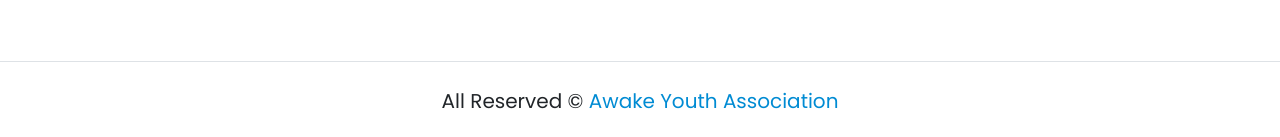
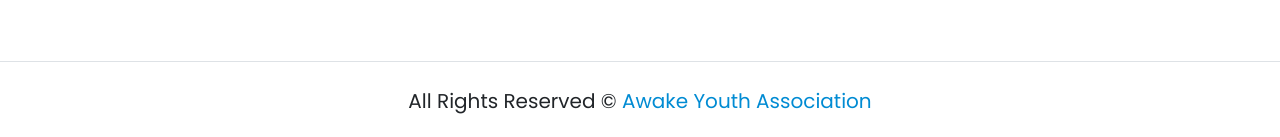
Before and after one commit to fokhrul2029/Awake-Youth-Association, a plain HTML site: page index.html in a window 1280 px wide. Shown: the part 3268-3405 px from the top of the page. Drawn offline with nearby package versions, Linux system fonts and the light colour scheme; files whose address does not match are found by name; a web font is replaced by a local one.

Commit message:
update the application

```diff
--- a/index.html
+++ b/index.html
@@ -376,7 +376,7 @@
     <!-- Footer  -->
     <footer class="text-center py-2 border-top">
       <p class="pt-3 fs-5">
-        All Reserved &copy;
+        All Rights Reserved &copy;
         <a
           class="text-color"
           target="_blank"
```
Also changed, not shown: 1 other file.
